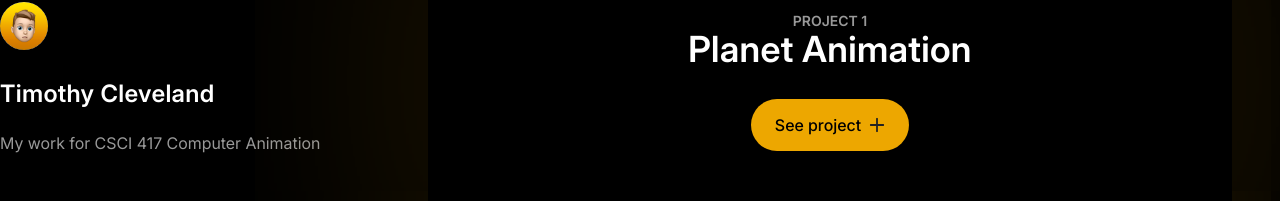
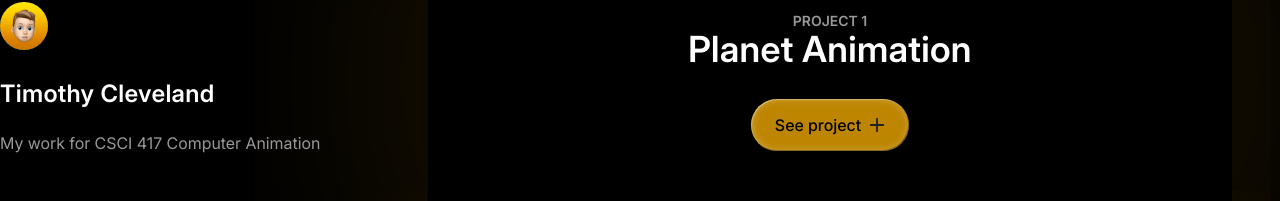
Before and after one commit to batlaunch/timothy-portfolio, a Nuxt app: page / in a window 1280 px wide. Shown: the part 321-522 px from the top of the page. Built offline with nearby package versions, Linux system fonts and the light colour scheme.

Commit message:
New video

```diff
--- a/app/app.vue
+++ b/app/app.vue
@@ -26,7 +26,7 @@
 	import BallTexturesImage from '~/images/proj3/textures.png'
 	import BallSceneImage from '~/images/proj3/scene.png'
 	import BallLightingImage from '~/images/proj3/lighting.png'
-	import BallVideo from '~/images/proj3/ball_animation_30.mp4'
+	import BallVideo from '~/images/proj3/ball_animation_30_1.mp4'
 
 
 
@@ -231,9 +231,11 @@
 		--border-color: rgba(255, 255, 255, 0.1);
 		--hover-color: rgba(255, 255, 255, 0.05);
 
-		--primary-color: rgba(237, 167, 0, 1);
-		--primary-color-20: rgba(237, 167, 0, 0.2);
-		--primary-color-5: rgba(237, 167, 0, 0.05);
+		--primary-color-values: 237,167,0;
+		/*--primary-color-values: 56, 59, 252;*/
+		--primary-color: rgba(var(--primary-color-values), 1);
+		--primary-color-20: rgba(var(--primary-color-values), 0.2);
+		--primary-color-5: rgba(var(--primary-color-values), 0.05);
 	}
 
 	h1, h2, h3, h4, h5, h6 {
--- a/app/components/home/ProjectListItem.vue
+++ b/app/components/home/ProjectListItem.vue
@@ -109,7 +109,7 @@
 
 	button.common {
 		border: none;
-		background-color: var(--primary-color);
+		background-color: rgba(var(--primary-color-values), 0.8);
 		padding: 16px 24px;
 		border-radius: 100px;
 		cursor: pointer;
@@ -120,6 +120,12 @@
 		align-items: center;
 		gap: 8px;
 		transition: 250ms;
+		/*color: white;*/
+		/*border: 1px solid rgba(255,255,255,0.2);*/
+		box-shadow: inset 1px 1px 0px rgba(255,255,255,0.3),
+		inset -1px -1px 0px rgba(0, 0, 0, 0.3),
+	inset 0 0 8px rgba(255,255,255,0.3);
+		backdrop-filter: blur(8px);
 	}
 
 	button.common:hover {
```
Also changed, not shown: 1 other file (tests, documents, lock files or other folders).
